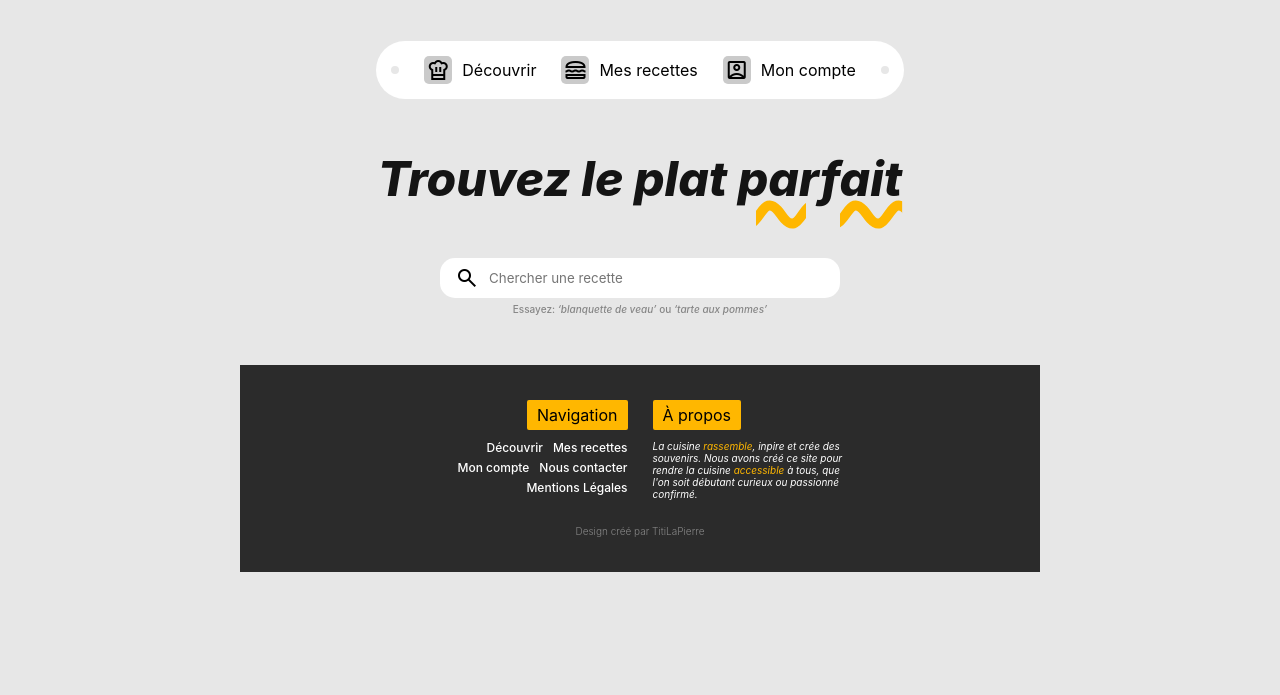
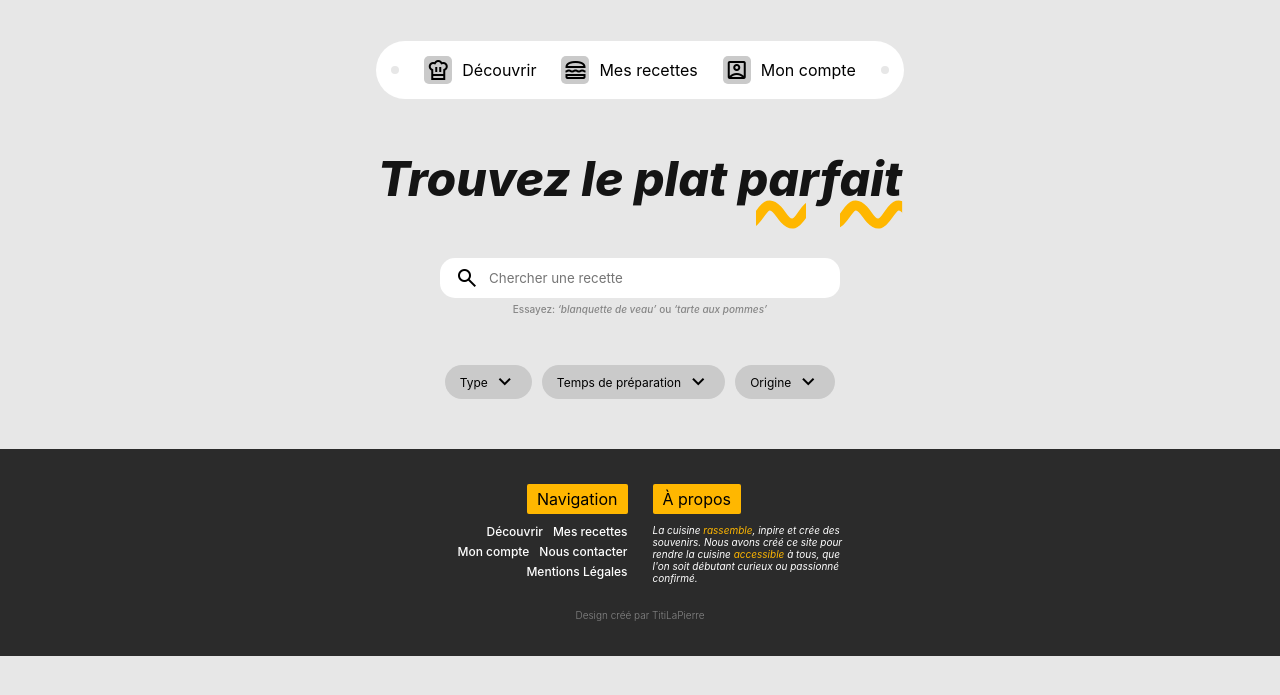
Before and after one commit to ParzivalPy/SITE-CUISINE-v2, a PHP site: page / in a window 1280 px wide. Shown: the top 695 px of the page. Run offline with PHP 8.4, Linux system fonts and the light colour scheme.

Commit message:
fin de la création de la barre de recherche et des filtres

```diff
--- a/assets/css/style.css
+++ b/assets/css/style.css
@@ -15,7 +15,7 @@
 
 body {
     display: flex;
-    padding: 41px 100px;
+    padding-top: 41px;
     flex-direction: column;
     align-items: center;
     gap: 50px;
@@ -56,29 +56,34 @@ navbar ul .navbar-menu-button {
     gap: 10px;
 }
 
-navbar ul .navbar-menu-button-img {
-    background-color: #CACACA;
-    width: 28px;
-    height: 28px;
-    border-radius: 5px;
+.google-icon-container {
     display: flex;
     justify-content: center;
     align-items: center;
 }
 
-navbar ul .navbar-menu-button-img > span {
+.google-icon-container > span {
+    aspect-ratio: 1/1;
+    flex-shrink: 0;
+}
+
+.navbar-icon {
+    background-color: #CACACA;
+    width: 28px;
+    height: 28px;
+    border-radius: 5px;
+}
+
+.navbar-icon > span {
     width: 24px;
     height: 24px;
-    aspect-ratio: 1/1;
-    flex-shrink: 0;
 }
 
 /* FOOTER */
 
 footer {
     display: flex;
-    width: 100vh;
-    height: ;
+    width: 100%;
     padding: 35px 10px;
     flex-direction: column;
     align-items: center;
@@ -164,6 +169,12 @@ footer .design_dedicate {
 
 /* PAGES */
 
+.headers {
+    display: flex;
+    flex-direction: column;
+    gap: 50px;
+}
+
 h1 {
     color: var(--Black, #141414);
     text-align: center;
@@ -188,7 +199,7 @@ h1 span {
     text-underline-position: from-font;
 }
 
-/* BARRE DE RECHERCHE */
+/* BARRE DE RECHERCHE ET FILTRES */
 
 div.search {
     display: flex;
@@ -230,3 +241,27 @@ div.search .examples span {
     font-weight: 500;
     line-height: normal;
 }
+
+.filters {
+    display: flex;
+    flex-direction: row;
+    justify-content: center;
+    gap: 10px;
+}
+
+.filters > .box {
+    padding: 5px 15px;
+    display: flex;
+    justify-content: center;
+    align-items: center;
+    background-color: #CACACA;
+    border-radius: 999px;
+    gap: 5px;
+    font-size: 12px;
+}
+
+.filters .box .filters-icon > span + .filters .box .filters-icon {
+    width: 18px;
+    height: 18px;
+
+}
--- a/includes/navbar.php
+++ b/includes/navbar.php
@@ -1,9 +1,9 @@
 <navbar>
     <ul>
         <li class="navbar-point"></li>
-        <a href="index.php"><li class="navbar-menu-button"><div class="navbar-menu-button-img"><span class="material-symbols-outlined">chef_hat</span></div>Découvrir</li></a>
-        <a href="mes_recettes.php"><li class="navbar-menu-button"><div class="navbar-menu-button-img"><span class="material-symbols-outlined">lunch_dining</span></div>Mes recettes</li></a>
-        <a href="compte.php"><li class="navbar-menu-button"><li class="navbar-menu-button"><div class="navbar-menu-button-img"><span class="material-symbols-outlined">account_box</span></div>Mon compte</li></a>
+        <a href="index.php"><li class="navbar-menu-button"><div class="google-icon-container navbar-icon"><span class="material-symbols-outlined">chef_hat</span></div>Découvrir</li></a>
+        <a href="mes_recettes.php"><li class="navbar-menu-button"><div class="google-icon-container navbar-icon"><span class="material-symbols-outlined">lunch_dining</span></div>Mes recettes</li></a>
+        <a href="compte.php"><li class="navbar-menu-button"><li class="navbar-menu-button"><div class="google-icon-container navbar-icon"><span class="material-symbols-outlined">account_box</span></div>Mon compte</li></a>
         <li class="navbar-point"> </li>
     </ul>
 </navbar>
--- a/index.php
+++ b/index.php
@@ -11,7 +11,7 @@
     <?php
     include_once("includes/navbar.php");
     ?>
-
+    <div class="headers">
         <h1>Trouvez le plat <span>parfait</span></h1>
 
         <div class="search">
@@ -24,6 +24,28 @@
             </div>
         </div>
 
+        <div class="filters">
+            <div class="type box">
+                <span class="filter-text">Type</span>
+                <div class="google-icon-container filters-icon">
+                    <span class="material-symbols-outlined">keyboard_arrow_down</span>
+                </div>
+            </div>
+            <div class="time box">
+                <span class="filter-text">Temps de préparation</span>
+                <div class="google-icon-container filters-icon">
+                    <span class="material-symbols-outlined">keyboard_arrow_down</span>
+                </div>
+            </div>
+            <div class="origin box">
+                <span class="filter-text">Origine</span>
+                <div class="google-icon-container filters-icon">
+                    <span class="material-symbols-outlined">keyboard_arrow_down</span>
+                </div>
+            </div>
+        </div>
+    </div>
+
     <?php
     include_once("includes/footer.php");
     ?>
```
Also changed, not shown: 1 other file. Lines whose indentation alone changed are shown as unchanged.
